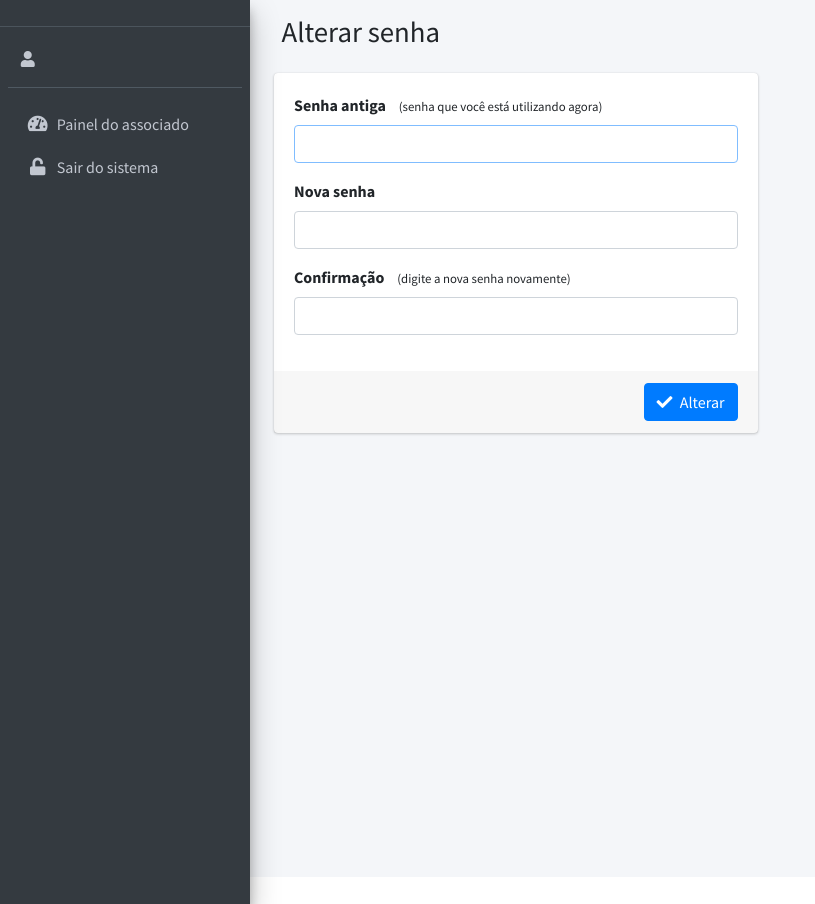
After one commit to kegles/radioclube, a CodeIgniter 4 app: template app/Views/alterar-senha.php in a window 1280 px wide. The commit adds this page. Shown: the whole page, without its empty margins (0-815 px from the left). Run offline with PHP 8.4 and a stand-in for CodeIgniter, Linux system fonts and the light colour scheme; the template is opened without the code that fills it, so the values that code supplies are empty; some libraries are stand-ins or nearby versions.

Commit message:
Alteração de senha Ok e lembrar dados Ok

```diff
--- a/app/Config/Autoload.php
+++ b/app/Config/Autoload.php
@@ -93,5 +93,5 @@ class Autoload extends AutoloadConfig
      * @var string[]
      * @phpstan-var list<string>
      */
-    public $helpers = ['date','url','form','startup','cookie'];
+    public $helpers = ['date','url','form','startup'];
 }
--- a/app/Config/Routes.php
+++ b/app/Config/Routes.php
@@ -39,6 +39,8 @@ $routes->get('/atualizar-dados','AtualizarDados::index',['filter' => 'authGuard'
 $routes->post('/atualizar-dados/dadosBasicos','AtualizarDados::atualizarDadosBasicos',['filter' => 'authGuard']);
 $routes->post('/atualizar-dados/incluirEstacao','AtualizarDados::incluirEstacao',['filter' => 'authGuard']);
 $routes->post('/atualizar-dados/excluirEstacao','AtualizarDados::excluirEstacao',['filter' => 'authGuard']);
+$routes->get('/alterar-senha','AtualizarDados::alterarSenha',['filter' => 'authGuard']);
+$routes->post('/alterar-senha','AtualizarDados::alterarSenhaPost',['filter' => 'authGuard']);
 /*
  * --------------------------------------------------------------------
  * Additional Routing
--- a/app/Config/Session.php
+++ b/app/Config/Session.php
@@ -30,7 +30,7 @@ class Session extends BaseConfig
      *
      * The session cookie name, must contain only [0-9a-z_-] characters
      */
-    public string $cookieName = 'ci_session';
+    public string $cookieName = 'RC_SESSION';
 
     /**
      * --------------------------------------------------------------------------
@@ -40,7 +40,7 @@ class Session extends BaseConfig
      * The number of SECONDS you want the session to last.
      * Setting to 0 (zero) means expire when the browser is closed.
      */
-    public int $expiration = 7200;
+    public int $expiration = 2678400;
 
     /**
      * --------------------------------------------------------------------------
--- a/app/Filters/AuthGuard.php
+++ b/app/Filters/AuthGuard.php
@@ -13,7 +13,7 @@ class AuthGuard implements FilterInterface
         if (!(new Socios())->isLogged())
         {
             return redirect()
-                ->to('/entrar');
+                ->to('/entrar')->withCookies();
         }
     }
 
--- /dev/null
+++ b/app/Views/alterar-senha.php
@@ -0,0 +1,85 @@
+<?= view('elements/header.php'); ?>
+
+<div class="wrapper">
+    <!-- sidebar -->
+    <?= view('elements/sidebar.php'); ?>
+    <!-- content -->
+</div>
+
+
+<div class="content-wrapper">
+
+    <!-- Content Header (Page header) -->
+    <section class="content-header mr-3 ml-3">
+        <div class="container-fluid">
+            <div class="row mb-2">
+                <div class="col-sm-6">
+                    <h1><?= _('Alterar senha'); ?></h1>
+                </div>
+            </div>
+        </div><!-- /.container-fluid -->
+    </section>
+
+    <!-- Main content -->
+    <section class="content mr-3 ml-3">
+        <div class="row">
+            <div class="col-md-6">
+                <form method="post" action="<?=base_url('/alterar-senha');?>">
+                    <div class="card card-primary">
+                        <div class="card-body">
+
+                            <?php if (session()->getFlashdata('error')): ?>
+                            <div class="pb-2 mb-3 alert alert-danger alert-dismissible">
+                                <h5><i class="icon fas fa-ban"></i> <?=_('Erro');?></h5>
+                                <?=session()->getFlashdata('error');?>
+                            </div>
+                            <?php endif; ?>
+
+                            <div class="form-group">
+                                <label for="txtSenha"><?=_('Senha antiga');?> &nbsp;&nbsp; <small>(<?=_('senha que você está utilizando agora');?>)</small></label>
+                                <input type="password" id="txtSenha" name="senha" class="form-control <?=isset(session()->getFlashdata('errors')['senha']) ? 'is-invalid':''; ?>" />
+                                <span class="error invalid-feedback">
+                                    <?=session()->getFlashdata('errors')['senha'] ?? ''; ?>
+                                </span>
+                            </div>
+
+                            <div class="form-group">
+                                <label for="txtNovaSenha"><?=_('Nova senha');?></label>
+                                <input type="password" id="txtNovaSenha" name="novaSenha" class="form-control <?=isset(session()->getFlashdata('errors')['novaSenha']) ? 'is-invalid':''; ?>" />
+                                <span class="error invalid-feedback">
+                                    <?=session()->getFlashdata('errors')['novaSenha'] ?? ''; ?>
+                                </span>
+                            </div>
+
+                            <div class="form-group">
+                                <label for="txtConfirmacao"><?=_('Confirmação');?> &nbsp;&nbsp; <small>(<?=_('digite a nova senha novamente');?>)</small></label>
+                                <input type="password" id="txtConfirmacao" name="confirmacao" class="form-control <?=isset(session()->getFlashdata('errors')['confirmacao']) ? 'is-invalid':''; ?>" />
+                                <span class="error invalid-feedback">
+                                    <?=session()->getFlashdata('errors')['confirmacao'] ?? ''; ?>
+                                </span>
+                            </div>
+
+                        </div>
+                        <!-- /.card-body -->
+                        <div class="card-footer">
+                            <button type="submit" class="btn btn-primary float-right" title="<?=_('Alterar sua senha');?>"><i class="fas fa-check mr-1"></i> <?=_('Alterar');?></button>
+                        </div>
+                    </div>
+                </form>
+            </div>
+        </div>
+    </section>
+
+
+<?php
+    $data = array(
+        'js' => array(
+            base_url('vendor/almasaeed2010/adminlte/plugins/bootstrap/js/bootstrap.bundle.min.js'),
+            base_url('public/js/alterar-senha.js'),
+        ),
+    );
+    if (isset($toastr)) {
+        $data['toastr'] = $toastr;
+    }
+    echo view('elements/footer.php',$data);
+?>
--- a/app/Views/elements/footer.php
+++ b/app/Views/elements/footer.php
@@ -18,6 +18,12 @@
 <!-- toastr -->
 <link rel="stylesheet" href="<?=base_url('vendor/almasaeed2010/adminlte/plugins/toastr/toastr.min.css'); ?>" />
 <script type="text/javascript" src="<?=base_url('vendor/almasaeed2010/adminlte/plugins/toastr/toastr.min.js'); ?>"></script>
+<?
+    //retorna a variável toastr da sessão para a página
+    if (count(session()->getFlashdata('toastr')??[])>0) {
+        $data = session()->getFlashdata('toastr');
+    }
+?>
 <? if (isset($toastr) && is_array($toastr)): ?>
   <script type="text/javascript">
   <?
--- /dev/null
+++ b/public/js/alterar-senha.js
@@ -0,0 +1,3 @@
+$(document).ready(function() {
+    $('input[name="senha"]').focus();
+});
```
Also changed, not shown: app/Controllers/AtualizarDados.php (+47 -0 lines), app/Controllers/Entrar.php (+19 -8 lines), app/Controllers/Environment/Usuario.php (deleted, +0 -7 lines), app/Models/Socios.php (+24 -8 lines), app/Views/atualizar-dados.php (+24 -1 lines).
